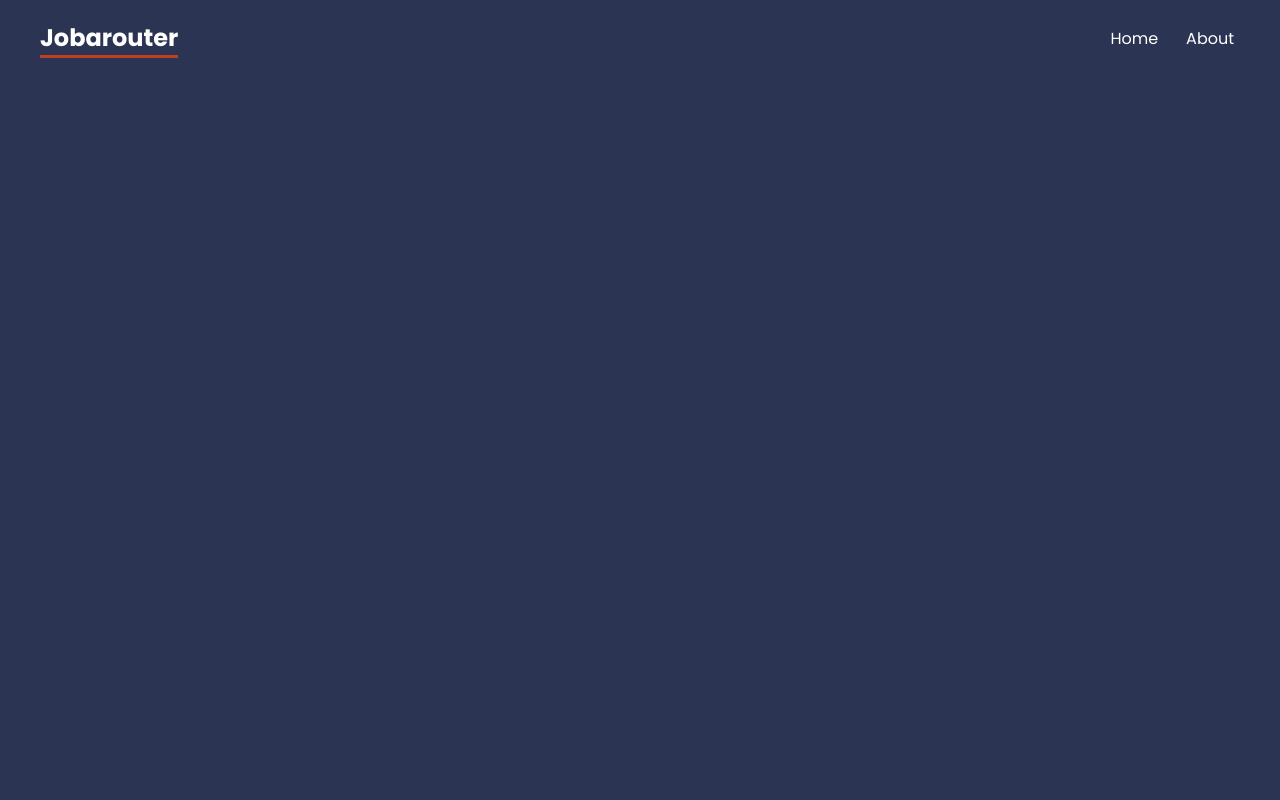
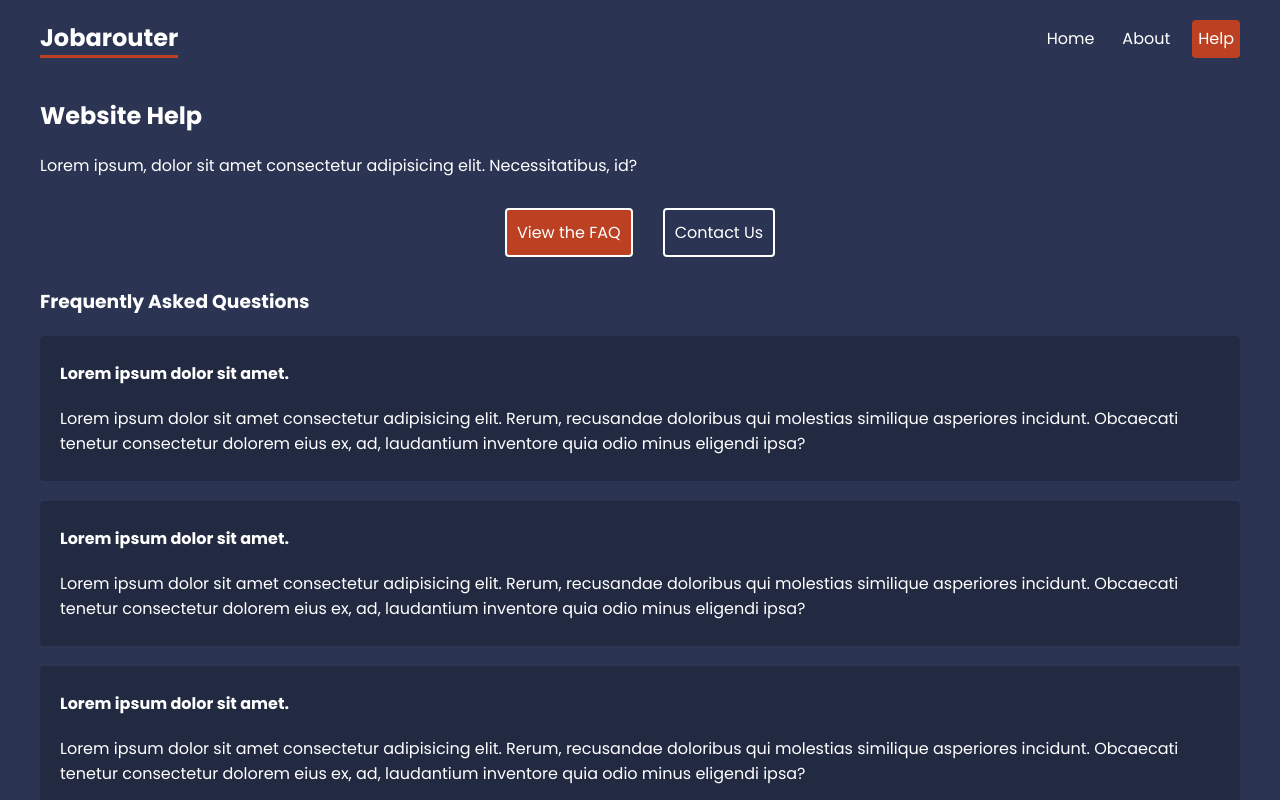
Before and after one commit to BDunnCode/jobarouter, a React (Create React App) app: page /help/faq in a window 1280 px wide. Shown: the top 800 px of the page. Built offline with nearby package versions, Linux system fonts and the light colour scheme.

Commit message:
next commit

```diff
--- a/src/App.js
+++ b/src/App.js
@@ -8,19 +8,25 @@
 // pages
 import Home from './pages/Home'
 import About from './pages/About'
+import Faq from './pages/help/Faq'
+import Contact from './pages/help/Contact'
+import NotFound from './pages/NotFound'
 
 // layouts
 import RootLayout from './layouts/RootLayout'
+import HelpLayout from './layouts/HelpLayout'
 
 const router = createBrowserRouter(
   createRoutesFromElements(
     <Route path="/" element={<RootLayout />}>
       <Route index element={<Home />} />
       <Route path="about" element={<About />} />
-      <Route path="help">
-        <Route path="faq" />
-        <Route path="contact" />
+      <Route path="help" element={<HelpLayout />}>
+        <Route path="faq" element={<Faq />} />
+        <Route path="contact" element={<Contact />} />
       </Route>
+
+      <Route path="*" element={<NotFound />} />
     </Route>
   )
 )
--- a/src/index.css
+++ b/src/index.css
@@ -53,13 +53,52 @@
     max-width: 1200px;
     margin: 40px auto;
   }
-
-
 /* help layout */
-
+.help-layout nav {
+  display: flex;
+  justify-content: center;
+  gap: 30px;
+  margin: 30px 0;
+}
+.help-layout nav a{
+  padding: 10px;
+  border: 2px solid white;
+  border-radius: 4px;
+  text-decoration: none;
+}
+.help-layout nav a:hover{
+  border-color: var(--primary);
+}
+.help-layout nav a.active {
+  background: var(--primary);
+}
 
 /* faq */
+.faq .question {
+  background: rgba(0,0,0,0.2);
+  padding: 5px 20px;
+  border-radius: 4px;
+  margin: 20px 0;
+}
 
+/* contact form */
+form {
+  margin-top: 30px;
+}
+form input, form label span, form textarea {
+  display: block;
+}
+form input, form textarea {
+  margin-bottom: 30px;
+  padding: 8px;
+  border-radius: 4px;
+  border: 0;
+  width: 300px;
+  color: var(--secondary);
+}
+form label span {
+  margin-bottom: 10px;
+}
 
 /* careers list */
 
--- a/src/layouts/HelpLayout.js
+++ b/src/layouts/HelpLayout.js
@@ -1,5 +1,20 @@
+import { NavLink, Outlet } from 'react-router-dom'
+
 export default function HelpLayout() {
   return (
-    <div>HelpLayout</div>
+    <div className="help-layout">
+
+      <h2>Website Help</h2>
+      <p>Lorem ipsum, dolor sit amet consectetur adipisicing elit. Necessitatibus, id?</p>
+
+      <nav>
+        <NavLink to="faq">View the FAQ</NavLink>
+        <NavLink to="contact">Contact Us</NavLink>
+      </nav>
+
+
+      <Outlet />
+
+    </div>
   )
 }
--- a/src/layouts/RootLayout.js
+++ b/src/layouts/RootLayout.js
@@ -8,6 +8,7 @@
           <h1>Jobarouter</h1>
           <NavLink to="/">Home</NavLink>
           <NavLink to="about">About</NavLink>
+          <NavLink to="help">Help</NavLink>
         </nav>
       </header>
       <main>
--- /dev/null
+++ b/src/pages/NotFound.js
@@ -0,0 +1,15 @@
+import { Link } from "react-router-dom"
+
+export default function NotFound() {
+  return (
+    <div>
+      <h2>Page Not Found!</h2>
+      <p>Lorem ipsum dolor sit amet consectetur adipisicing elit. Quidem non consequuntur
+        possimus libero maiores blanditiis, ipsam quo corrupti temporibus nostrum dolorum
+        nihil dolore quis assumenda eveniet doloribus illo a odit.
+      </p>
+
+      <p>Go to the <Link to="/">HomePage</Link></p>
+    </div>
+  )
+}
--- /dev/null
+++ b/src/pages/help/Contact.js
@@ -0,0 +1,18 @@
+export default function Contact() {
+  return (
+    <div className="contact">
+      <h3>Contact Us</h3>
+      <form>
+        <label>
+          <span>Your email:</span>
+          <input type="email" name="email" required />
+        </label>
+        <label>
+          <span>Your message:</span>
+          <textarea name="message" required></textarea>
+        </label>
+        <button>Submit</button>
+      </form>
+    </div>
+  )
+}
--- /dev/null
+++ b/src/pages/help/Faq.js
@@ -0,0 +1,33 @@
+export default function Faq() {
+  return (
+    <div className="faq">
+      <h3>Frequently Asked Questions</h3>
+
+      <div className="question">
+        <p><strong>Lorem ipsum dolor sit amet.</strong></p>
+        <p>Lorem ipsum dolor sit amet consectetur adipisicing elit. Rerum, recusandae doloribus qui molestias similique asperiores incidunt. Obcaecati tenetur consectetur dolorem eius ex, ad, laudantium inventore quia odio minus eligendi ipsa?</p>
+      </div>
+
+      <div className="question">
+        <p><strong>Lorem ipsum dolor sit amet.</strong></p>
+        <p>Lorem ipsum dolor sit amet consectetur adipisicing elit. Rerum, recusandae doloribus qui molestias similique asperiores incidunt. Obcaecati tenetur consectetur dolorem eius ex, ad, laudantium inventore quia odio minus eligendi ipsa?</p>
+      </div>
+
+      <div className="question">
+        <p><strong>Lorem ipsum dolor sit amet.</strong></p>
+        <p>Lorem ipsum dolor sit amet consectetur adipisicing elit. Rerum, recusandae doloribus qui molestias similique asperiores incidunt. Obcaecati tenetur consectetur dolorem eius ex, ad, laudantium inventore quia odio minus eligendi ipsa?</p>
+      </div>
+
+      <div className="question">
+        <p><strong>Lorem ipsum dolor sit amet.</strong></p>
+        <p>Lorem ipsum dolor sit amet consectetur adipisicing elit. Rerum, recusandae doloribus qui molestias similique asperiores incidunt. Obcaecati tenetur consectetur dolorem eius ex, ad, laudantium inventore quia odio minus eligendi ipsa?</p>
+      </div>
+
+      <div className="question">
+        <p><strong>Lorem ipsum dolor sit amet.</strong></p>
+        <p>Lorem ipsum dolor sit amet consectetur adipisicing elit. Rerum, recusandae doloribus qui molestias similique asperiores incidunt. Obcaecati tenetur consectetur dolorem eius ex, ad, laudantium inventore quia odio minus eligendi ipsa?</p>
+      </div>
+
+    </div>
+  )
+}
```
